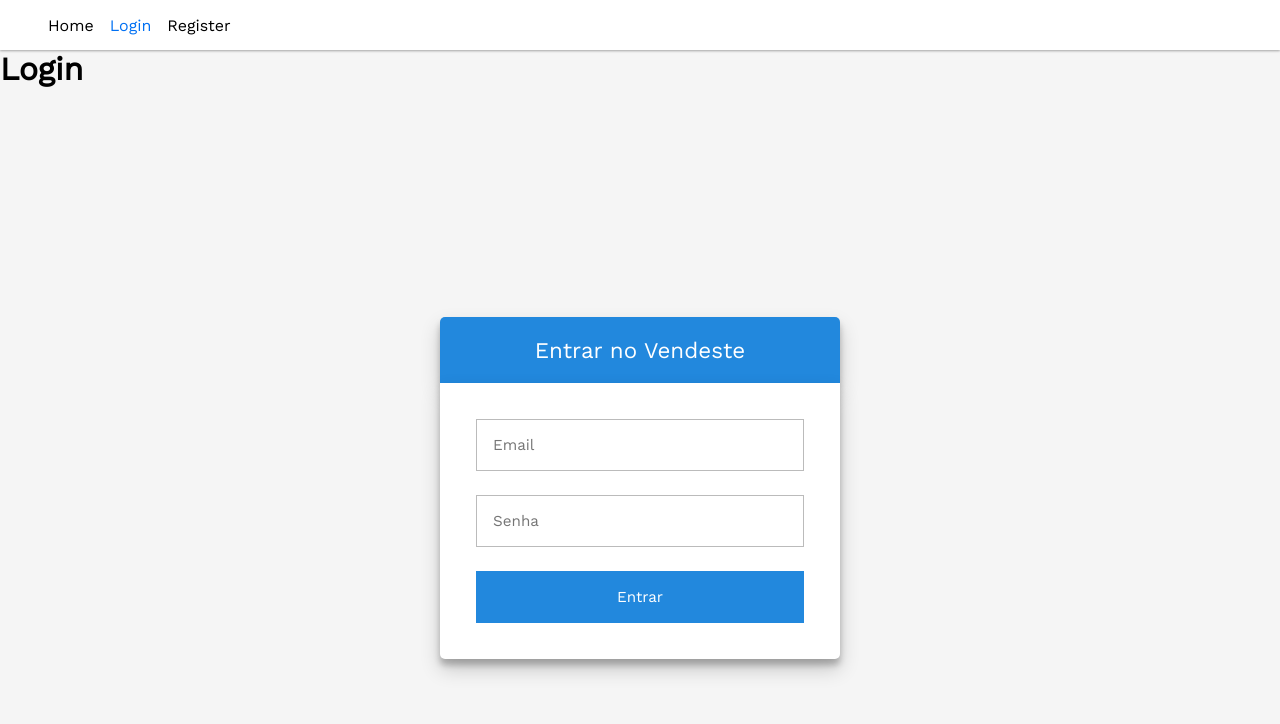
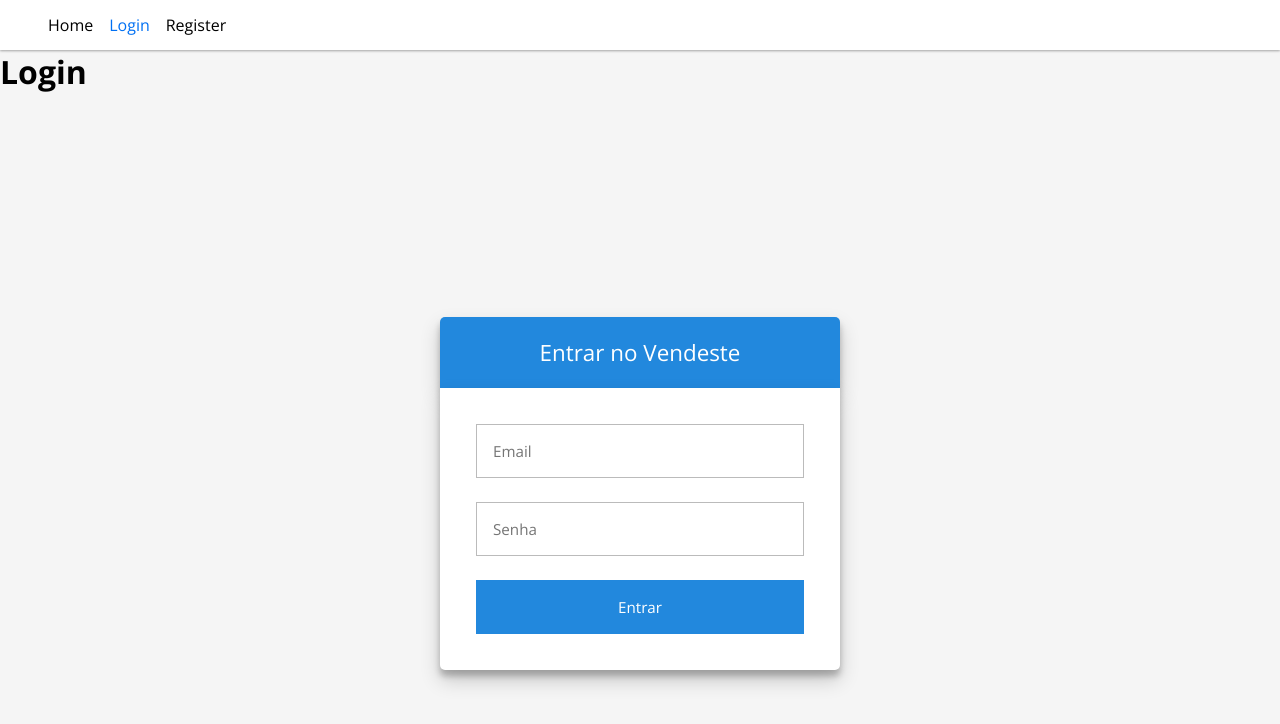
Before and after one commit to brunos3d/Vendeste, a Next.js app: page /login in a window 1280 px wide. Shown: the top 724 px of the page. Built offline with nearby package versions, Linux system fonts and the light colour scheme.

Commit message:
alteracao de fontes

```diff
--- a/frontend/components/AdCard/styles.js
+++ b/frontend/components/AdCard/styles.js
@@ -1,6 +1,10 @@
 import styled from "styled-components";
 
 export const Container = styled.a`
+    * {
+        font-family: "Work Sans", -apple-system, Helvetica Neue, Helvetica, Roboto, Arial, sans-serif;
+    }
+
     & {
         background-color: #fff;
 
--- a/frontend/styles/app.js
+++ b/frontend/styles/app.js
@@ -4,7 +4,7 @@
     * {
         margin: 0;
         padding: 0;
-        font-family: "Work Sans", -apple-system, Helvetica Neue, Helvetica, Roboto, Arial, sans-serif;
+        font-family: "Open Sans", -apple-system, Helvetica Neue, Helvetica, Roboto, Arial, sans-serif;
     }
 
     & {
--- a/pages/_app.js
+++ b/pages/_app.js
@@ -12,7 +12,7 @@
                     * {
                         margin: 0;
                         padding: 0;
-                        font-family: "Work Sans", -apple-system, Helvetica Neue, Helvetica, Roboto, Arial, sans-serif;
+                        font-family: "Open Sans", -apple-system, Helvetica Neue, Helvetica, Roboto, Arial, sans-serif;
                     }
 
                     body {
```
